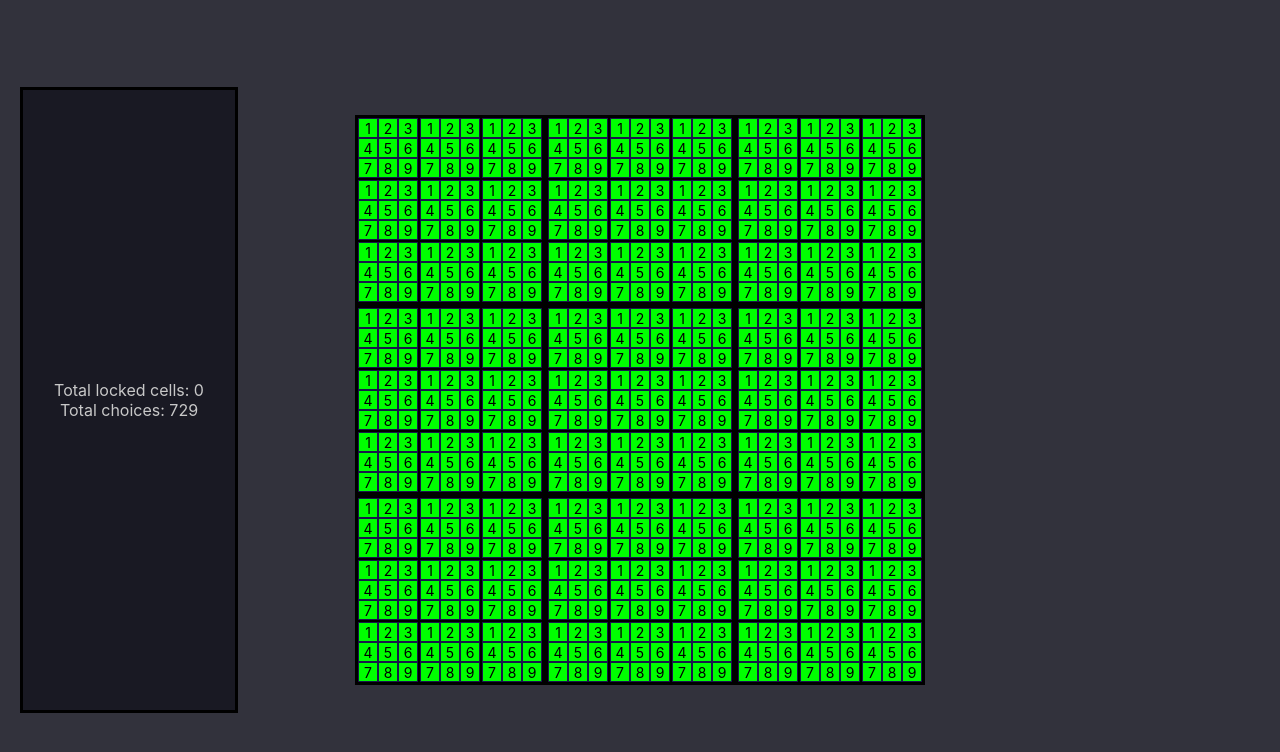
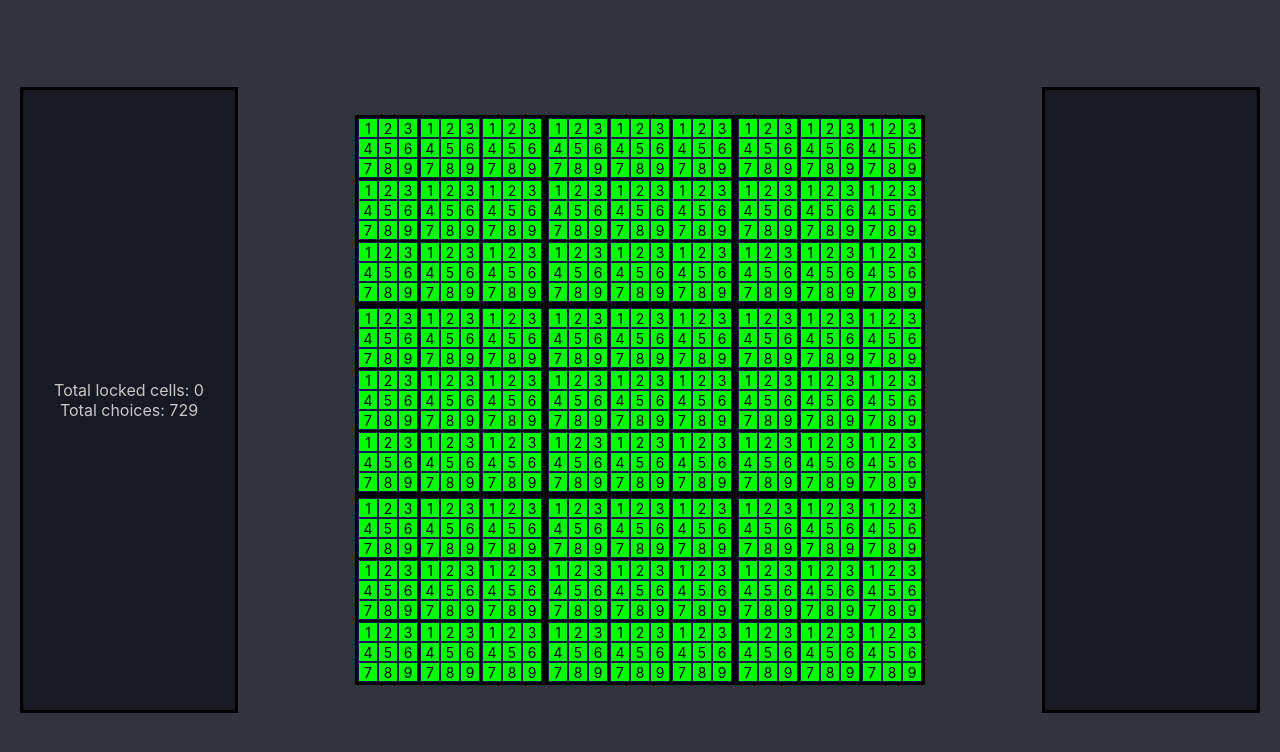
Before and after one commit to peoplestealusernames/sudoku-wave-collapse, a React (Create React App) app: page / in a window 1280 px wide. Shown: the top 752 px of the page. Built offline with nearby package versions, Linux system fonts and the light colour scheme.

Commit message:
Added RightPanel (empty left panel clone)

```diff
--- a/src/App.css
+++ b/src/App.css
@@ -16,6 +16,25 @@
   text-align: center;
   position: absolute;
   left: 0px;
+  margin: 20px;
+  min-width: 15vw;
+  padding: 10px;
+  display: flex;
+  min-height: 75vh;
+  justify-content: center;
+  align-content: center;
+  align-items: center;
+  background-color: rgb(25, 25, 35);
+  border: 3px solid black;
+}
+
+.RightPanel {
+  display: flex;
+  color: rgb(200, 200, 200);
+  flex-direction: column;
+  text-align: center;
+  position: absolute;
+  right: 0px;
   margin: 20px;
   min-width: 15vw;
   padding: 10px;
--- a/src/App.tsx
+++ b/src/App.tsx
@@ -1,6 +1,7 @@
 import React, { useState } from 'react';
 import './App.css';
 import { LeftPanel } from './LeftPanel';
+import { RightPanel } from './RightPanel';
 
 type sudokuN = 0 | 1 | 2 | 3 | 4 | 5 | 6 | 7 | 8 | 9
 
@@ -80,6 +81,7 @@ function App() {
   return (
     <div className="App">
       <LeftPanel Table={Table} SetTable={setTable} />
+      <RightPanel Table={Table} SetTable={setTable} />
       <div id="board" style={{ display: "table" }}>
         {Table.map((row, rowi) =>
           <div
--- /dev/null
+++ b/src/RightPanel.tsx
@@ -0,0 +1,13 @@
+import { useState, useEffect } from "react"
+
+
+
+export function RightPanel(props: {
+    Table: boolean[][][]
+    SetTable: (Table: boolean[][][]) => void
+}) {
+
+    return <div id="right panel" className="RightPanel">
+
+    </div>
+}
```
